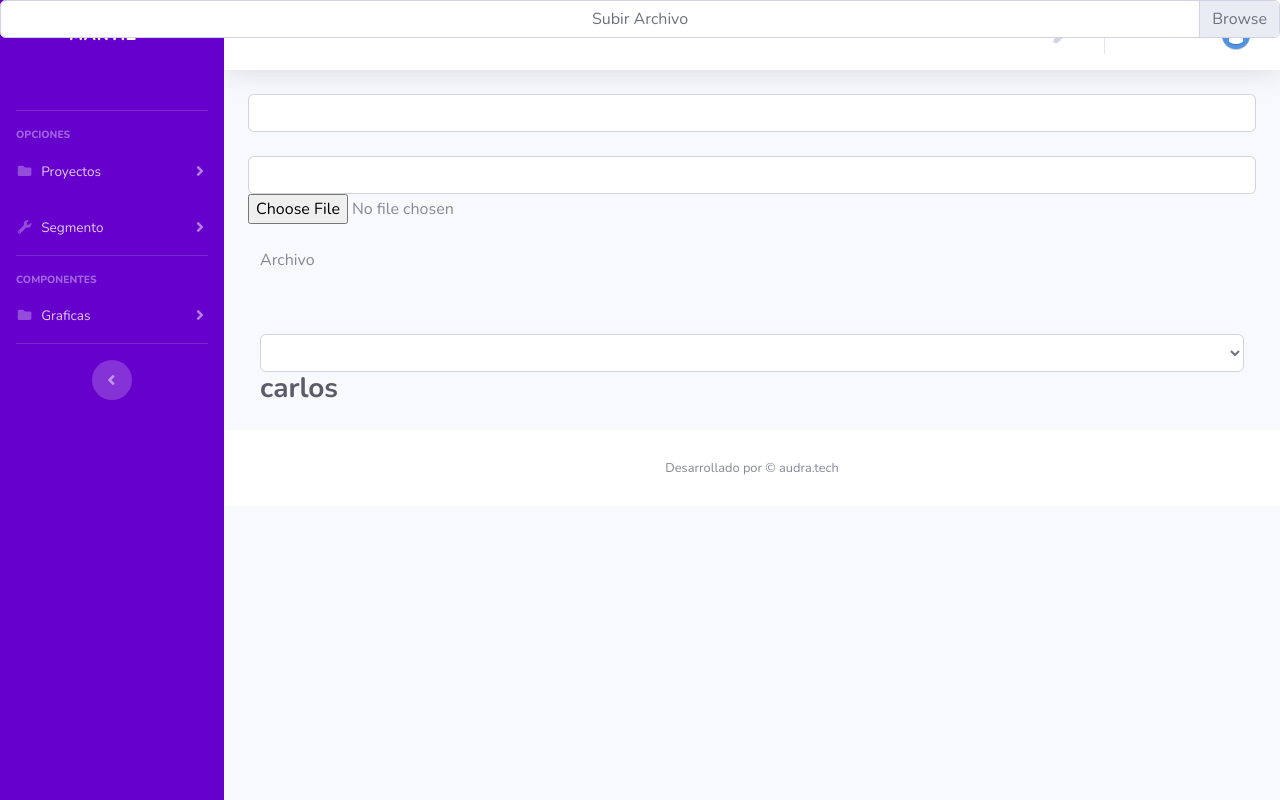
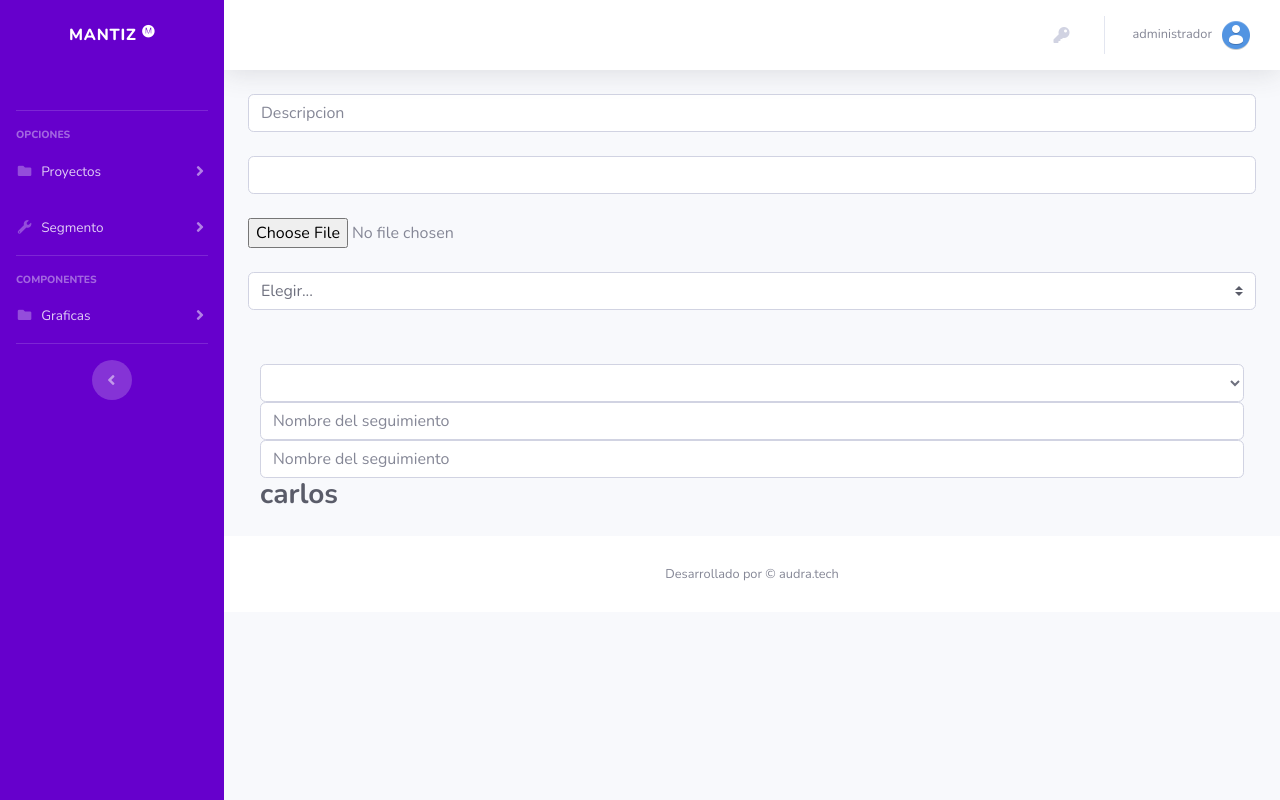
Before and after one commit to augurto/mantizb, a PHP site: page /subir_archivos.php?id_est=105 in a window 1280 px wide. Run offline with PHP 8.4, Linux system fonts and the light colour scheme; a user stored in the database is signed in; data comes from the database, SQL or seed files in the repository; tables that the repository leaves empty hold one stand-in row (values such as "Sample post"); data that the repository does not hold is empty.

Commit message:
agregando el select

```diff
--- a/subir_archivos.php
+++ b/subir_archivos.php
@@ -81,7 +81,7 @@
 
 
         <form action="../ajax/seguimiento.php" method="post"  enctype="multipart/form-data">
-        <input type="text" name="descripcion" id="descripcion"class="form-control" >
+        <input type="text" name="descripcion" id="descripcion"class="form-control"  placeholder="Descripcion">
         <br>
             <?php
             $username=$_SESSION["username"];
@@ -91,12 +91,26 @@
 
             ?>
             <input type="text" value="<?php echo $id_username;?>" id="id_miembro" name="id_miembro" class="form-control">
+            <br>
         <input type="file"   id="exampleInputFile" name="exampleInputFile" required>
                     <br><br>
-                    <button class="custom-file-label">Subir Archivo</button>
+
+                    <select class="custom-select" name="SelectBanco" id="SelectBanco" required="">
+                        <option disabled="disabled" value="" selected>Elegir...</option>
+                        <?php
+
+                        $sss=mysqli_query($con,"SELECT * FROM entregables ");
+                                while($f=mysqli_fetch_assoc($sss)){
+
+                                    echo '<option value="'.$f['codigo_proyecto'].'">'.$f['nombre'].'</option>';
+
+                        }
+
+                        ?>
+                    </select>
 <div class="col-sm-12">
  <div class="form-group">
-  <label for="exampleInputFile">Archivo</label>
+
 
   <div class="input-group">
   <div class="custom-file">
@@ -109,8 +123,8 @@
   <div class="col-sm-12">
   <select name="nomb"  id="nomb" onkeyup="select();"  class="form-control" required>
   </select>
-  <input type="hidden" name="cd" placeholder="Nombre del seguimiento"  id="cd"  class="form-control">
-  <input type="hidden" name="cdd" placeholder="Nombre del seguimiento"  id="cdd"  class="form-control">
+  <input type="text" name="cd" placeholder="Nombre del seguimiento"  id="cd"  class="form-control">
+  <input type="text" name="cdd" placeholder="Nombre del seguimiento"  id="cdd"  class="form-control">
 
 
 
```
